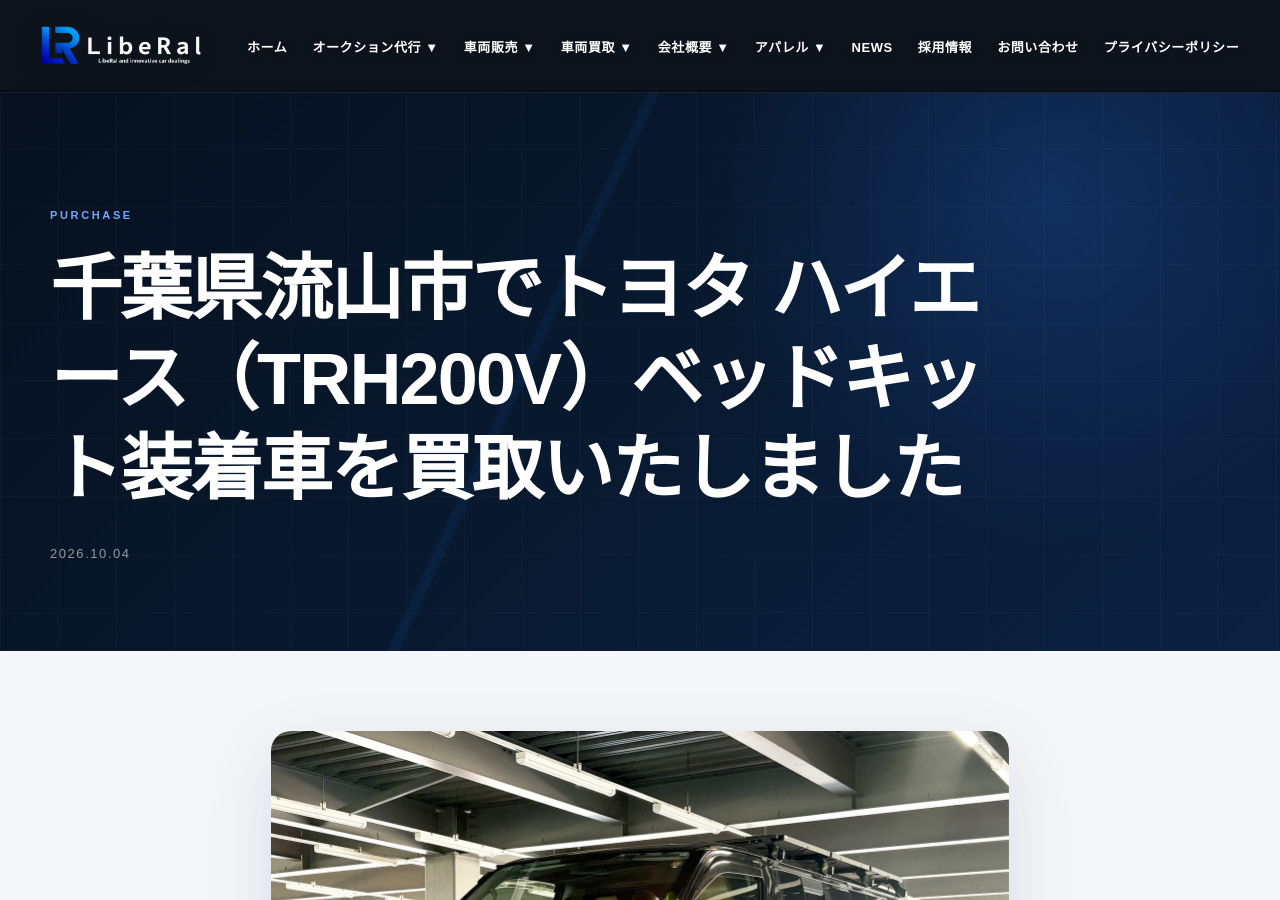
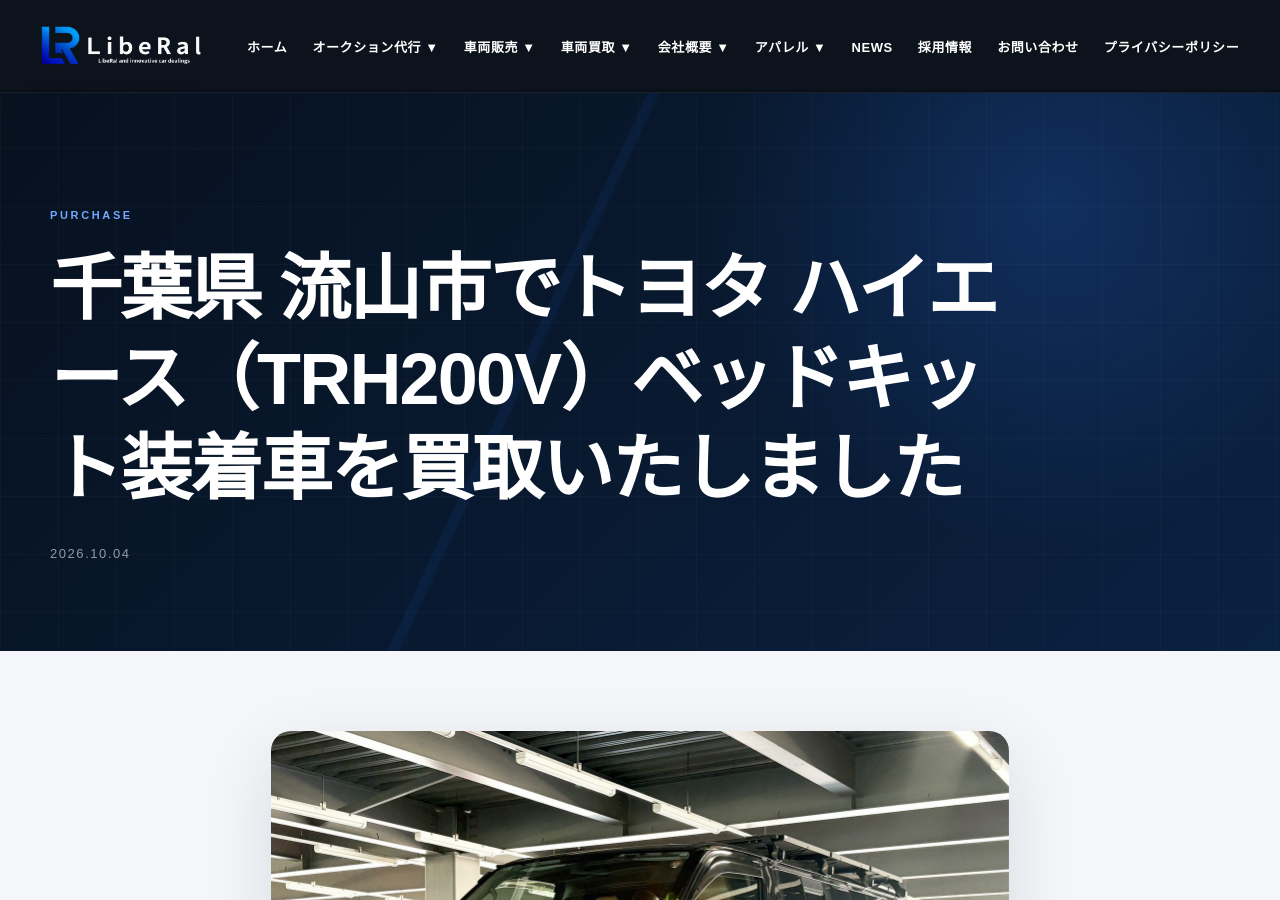
Before and after one commit to liberal0321/LibeRal., a Jekyll site: the page built from _posts/2026-10-04-hiace-trh200v-nagareyama.md, in a window 1280 px wide and 900 px high. Built offline with Jekyll 4.4.1, drawn with Linux system fonts in a browser that asks for light colours.

```diff
--- a/_posts/2026-10-04-hiace-trh200v-nagareyama.md
+++ b/_posts/2026-10-04-hiace-trh200v-nagareyama.md
@@ -1,6 +1,6 @@
 ---
 layout: post
-title: "千葉県流山市でトヨタ ハイエース（TRH200V）ベッドキット装着車を買取いたしました"
+title: "千葉県 流山市でトヨタ ハイエース（TRH200V）ベッドキット装着車を買取いたしました"
 description: "株式会社LibeRalの買取実績。千葉県流山市にて平成21年式トヨタ ハイエース（TRH200V）のベッドキット装着車を買取いたしました。カスタム車やメーター改ざん車についても、車両状態や装備内容を確認のうえ査定いたします。"
 date: 2026-10-04
 category: PURCHASE
```
